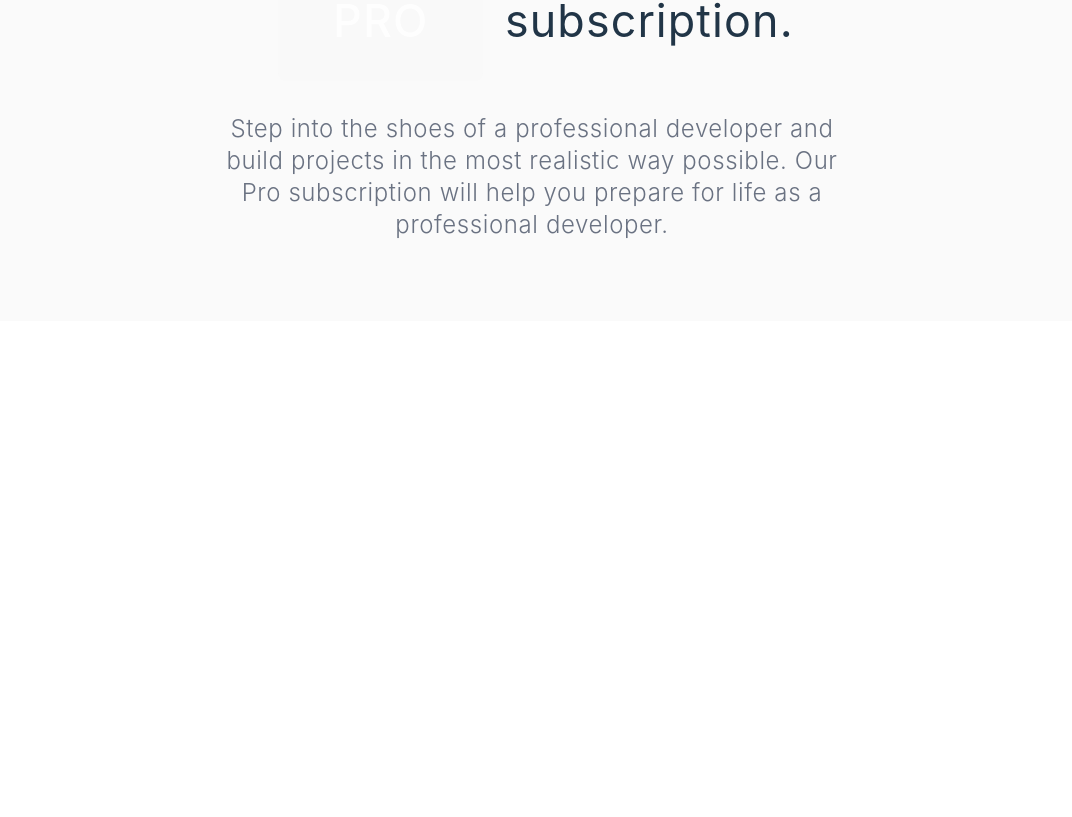
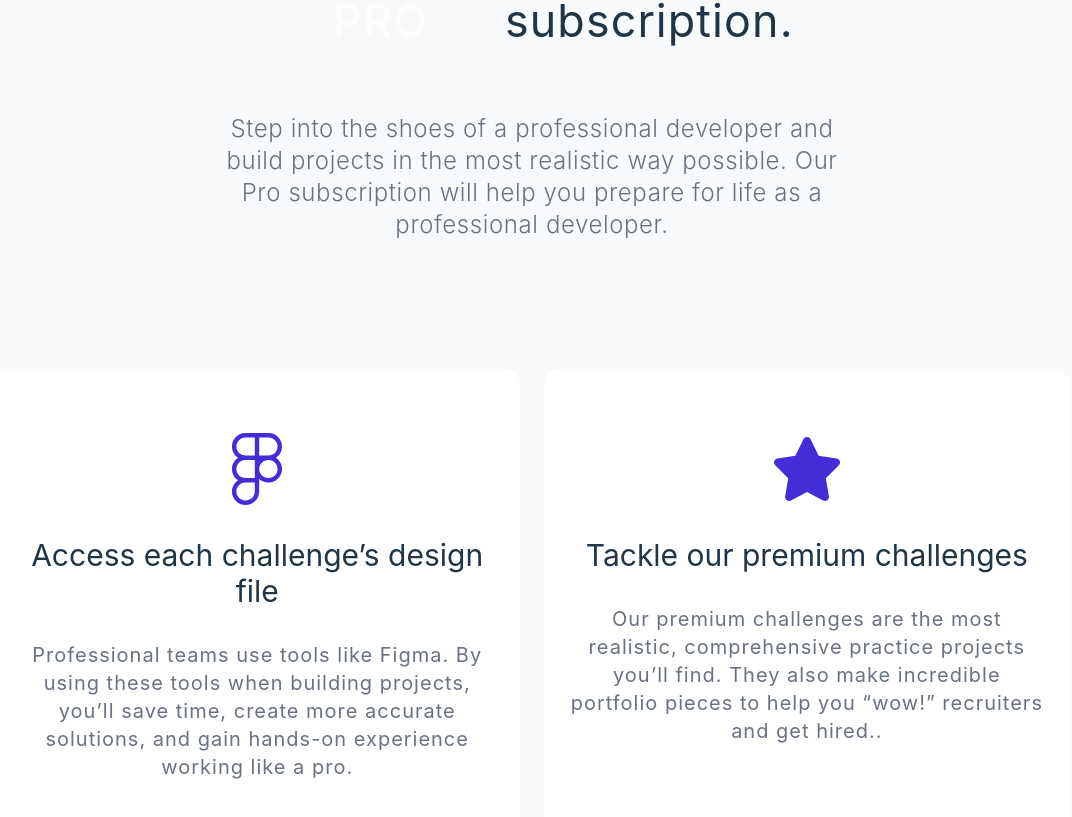
Before and after one commit to raiasim93/responsive-mentor, a React (Vite) app: page / in a window 1280 px wide. Shown: the part 6869-7686 px from the top of the page, without its empty margins (108-1180 px from the left). Before the commit the page ends 7190 px from the top, so only its background shows below. Built offline with nearby package versions, Linux system fonts and the light colour scheme.

Commit message:
Wrap up the content section. Add button next to conclude this component after

```diff
--- a/index.html
+++ b/index.html
@@ -6,7 +6,7 @@
     <meta name="viewport" content="width=device-width, initial-scale=1.0" />
     <title>Vite + React + TS</title>
   </head>
-  <body class="bg-gray-400">
+  <body class="!bg-gray-50 ">
     <div id="root"></div>
     <script type="module" src="/src/main.tsx"></script>
   </body>
--- a/src/App.tsx
+++ b/src/App.tsx
@@ -6,6 +6,7 @@ import { CoverageSection } from './components/modules/pagename/CoverageSection'
 import FeaturesSection from './components/modules/pagename/FeaturesSection'
 import GuideSection from './components/modules/pagename/GuideSection'
 import SubSection from './components/modules/pagename/SubSection'
+import ProSection from './components/modules/pagename/ProSection'
 function App() {
   return (
     <>
@@ -16,6 +17,7 @@ function App() {
       <FeaturesSection />
       <GuideSection />
       <SubSection />
+      <ProSection />
     </>
   )
 }
--- /dev/null
+++ b/src/components/common/cards/CardProSection.tsx
@@ -0,0 +1,13 @@
+const CardProSection = ({heading, description, icon}) => {
+  return (
+    <div className=" w-1/2 flex flex-col gap-y-8 items-center text-center bg-white px-6 py-16 rounded-2xl">
+        {icon}
+    <div className="text-3xl"> {heading} </div>
+    <div className="text-gray-500 text-xl tracking-wider font-normal">
+     {description}
+    </div>
+  </div>
+  )
+}
+
+export default CardProSection;
--- /dev/null
+++ b/src/components/common/data/prosectionData.tsx
@@ -0,0 +1,18 @@
+import { FontAwesomeIcon } from "@fortawesome/react-fontawesome";
+import {FaFigma, FaStar } from "react-icons/fa6";
+
+const proData = [
+    {
+        id: "1",
+        icon:  <FaFigma className="text-7xl text-indigo-700"/>,
+        heading: "Access each challenge’s design file",
+        description: "Professional teams use tools like Figma. By using these tools when building projects, you’ll save time, create more accurate solutions, and gain hands-on experience working like a pro."
+    },
+    {
+        id: "2",
+        icon:  <FaStar className="text-7xl text-indigo-700"/>,
+        heading: "Tackle our premium challenges",
+        description: "Our premium challenges are the most realistic, comprehensive  practice projects you’ll find. They also make incredible portfolio pieces to help you “wow!” recruiters and get hired.."
+    },
+]
+export default proData;
--- /dev/null
+++ b/src/components/modules/pagename/ProSection.tsx
@@ -0,0 +1,20 @@
+import CardProSection from "../../common/cards/CardProSection";
+import data from "../../common/data/prosectionData"
+const ProSection = () => {
+  return (
+   <>
+   <section className="px-[8vw] 2xl:px-[18vw] py-12 flex gap-x-6">
+    {data.map((item)=> (
+        <CardProSection
+            key={item.id}
+            heading={item.heading}
+            description={item.description}
+            icon={item.icon}
+              />
+    ))}
+      </section>
+   </>
+  )
+}
+
+export default ProSection;
```
